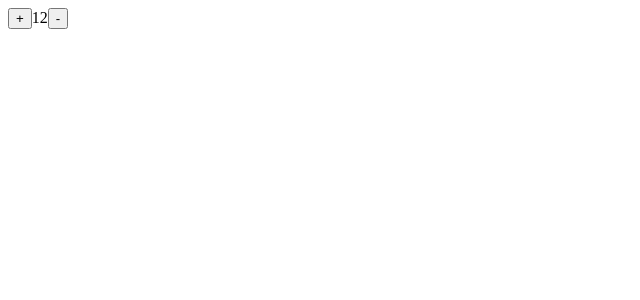
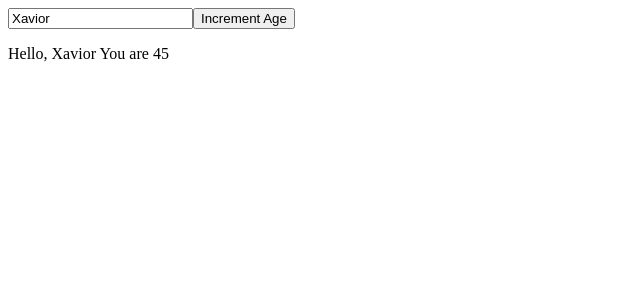
Before and after one commit to ajmal-m/React-interview-problems, a React (Vite) app: page / in a window 1280 px wide. Shown: the top 300 px of the page, without its empty margins (0-640 px from the left). Built offline with nearby package versions, Linux system fonts and the light colour scheme.

Commit message:
Use educer challenge two added

```diff
--- a/src/App.tsx
+++ b/src/App.tsx
@@ -12,11 +12,11 @@
 // import  './components/theme-toggler/index.css';
 // import {ThemeToggler} from './components/theme-toggler/index'
 
-import {Sample, ReducerTest, Counter, Stopwatch, Form, CatFriends, StateComponent,  VideoPlayer, CounterButton, NameAgeForm} from './components/sample/index'
+import {Sample, UserReducerChallengeTwo, Counter, Stopwatch, Form, CatFriends, StateComponent,  VideoPlayer, CounterButton, NameAgeForm} from './components/sample/index'
 
 function App() {
   return (
-      <ReducerTest/>
+      <UserReducerChallengeTwo/>
   )
 }
 
--- a/src/components/sample/index.tsx
+++ b/src/components/sample/index.tsx
@@ -762,4 +762,41 @@ export const ReducerTest = () => {
         {state.count}
         <button  onClick={() => dispatch({ type: SUB_COUNT})}>-</button>
     </>
+};
+
+const UPDATE_NAME = 'update_name';
+const UPDATE_AGE = 'update_age';
+type ActionType = {
+    type: String,
+    payload ?:any
 }
+
+const reducerTwo = ( state : any,action : ActionType) => {
+    console.log(action, state)
+    switch (action.type) {
+        case UPDATE_NAME:
+            return { ...state, name: action.payload.name};
+            break;
+        case UPDATE_AGE:
+            return { ...state, age: state.age+1};
+            break;
+        default:
+            return state;
+            break;
+    }
+}
+
+export const UserReducerChallengeTwo = () => {
+    const [state, dispatch] = useReducer(reducerTwo, { name: 'Xavior', age:45});
+    const updateAge = () => {
+        dispatch({ type: UPDATE_AGE});
+    };
+    const updateName = (e : any) => {
+        dispatch({ type:UPDATE_NAME, payload : { name: e.target.value}});
+    }
+    return <>
+       <input type="text" name="Name" id="name" value={state.name}  onChange={updateName}/>
+       <button type="button" onClick={updateAge}>Increment Age</button>
+       <p>Hello, {state.name} You are {state.age}</p>
+    </>
+}
```
